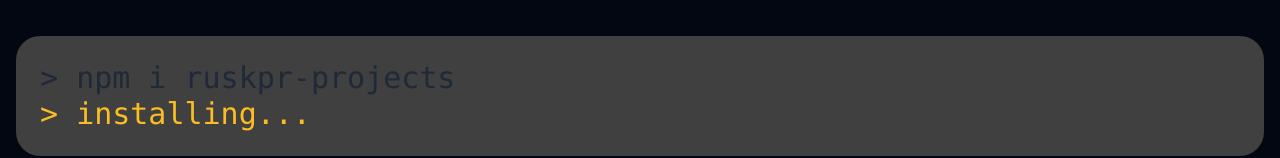
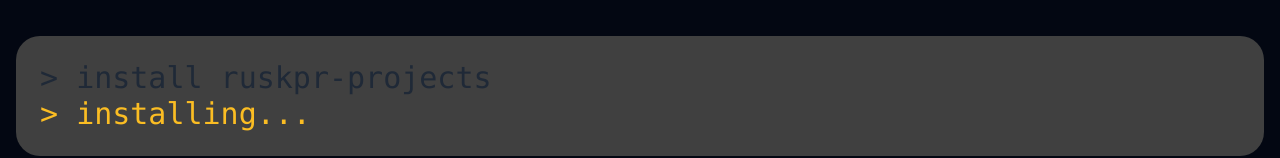
Before and after one commit to ruskpr/ruskpr.github.io, a React (Create React App) app: page / in a window 1280 px wide. Shown: the part 420-578 px from the top of the page. Built offline with nearby package versions, Linux system fonts and the light colour scheme.

Commit message:
refactor

```diff
--- a/src/components/pages/home-page/CodeMockup.tsx
+++ b/src/components/pages/home-page/CodeMockup.tsx
@@ -2,12 +2,10 @@ import { Button, ButtonType, ButtonSize } from "../../ui/Button";
 import { useNavigate } from "react-router-dom";
 import { useState, useEffect } from "react";
 
-let noPressed = false;
-
 export default function CodeMockup() {
   const navigate = useNavigate();
 
-  const codeTextTarget = `npm i ruskpr-projects`;
+  const codeTextTarget: string = `install ruskpr-projects`;
   const [state, setState] = useState({
     showHtml1: false,
     showHtml2: false,
@@ -35,8 +33,10 @@ export default function CodeMockup() {
       });
     }, 6000);
 
-    return () => clearTimeout(timer1);
-    return () => clearTimeout(timer2);
+    return () => {
+      clearTimeout(timer1);
+      clearTimeout(timer2);
+    };
   }, []);
 
   const handleYesClicked = () => {
```
